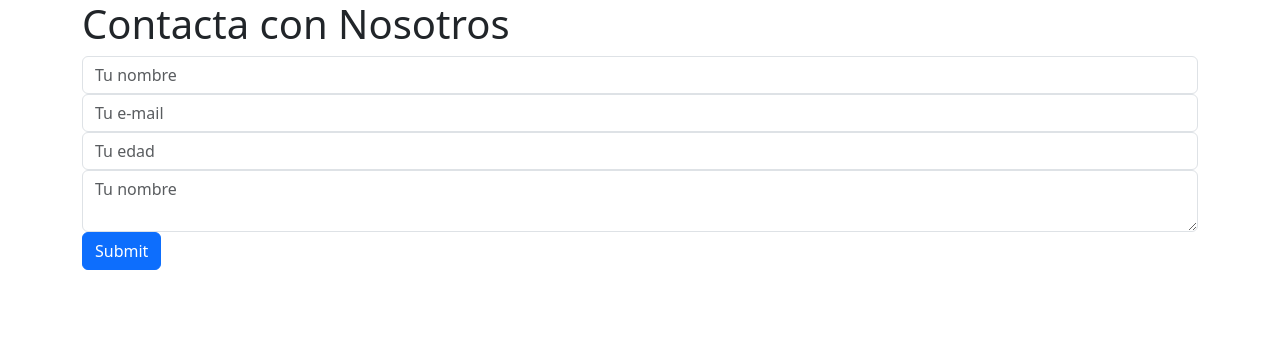
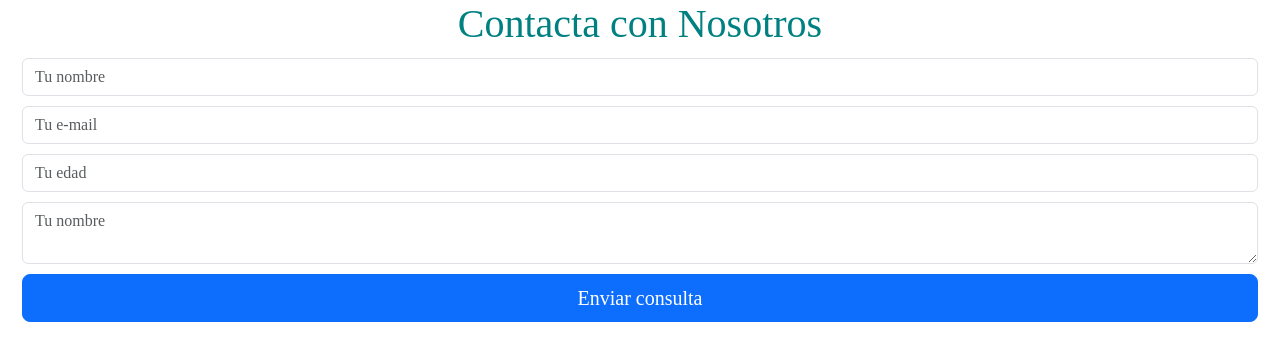
Before and after one commit to hectorc2907/RollingPaws-FrontEnd, a React (Vite) app: page / in a window 1280 px wide. Shown: the top 360 px of the page. Built offline with nearby package versions, Linux system fonts and the light colour scheme.

Commit message:
agrego el estilo del formulario del mockup

```diff
--- a/src/components/Contacto.jsx
+++ b/src/components/Contacto.jsx
@@ -1,11 +1,14 @@
 import React from 'react';
 import { Button, Container, Form, FormGroup } from 'react-bootstrap';
+import '../style/contacto.css'
 
 const Contacto = () => {
   return (
     <>
-      <Container>
-        <h1>Contacta con Nosotros</h1>
+      <Container fluid>
+        <div className="text-center">
+          <h1>Contacta con Nosotros</h1>
+        </div>
         <Form>
           <FormGroup controlId="inputNombre">
             <Form.Control type="text" placeholder="Tu nombre" />
@@ -19,9 +22,11 @@ const Contacto = () => {
           <FormGroup controlId="inputConsulta">
             <Form.Control as="textarea" placeholder="Tu nombre" />
           </FormGroup>
-          <Button variant="primary" type="submit">
-            Submit
-          </Button>
+          <div className="d-grid">
+            <Button variant="primary" type="submit" size='lg'>
+              Enviar consulta
+            </Button>
+          </div>
         </Form>
       </Container>
       </>
--- /dev/null
+++ b/src/style/contacto.css
@@ -0,0 +1,15 @@
+h1{
+  color: #008080 !important;
+  font-family: 'Chalet';
+}
+
+form{
+  font-family: 'SF UI Display';
+}
+
+form div{
+  margin: 10px
+}
+form button{
+  font-family: 'Sofia Pro Light', Courier, monospace;
+}
```
